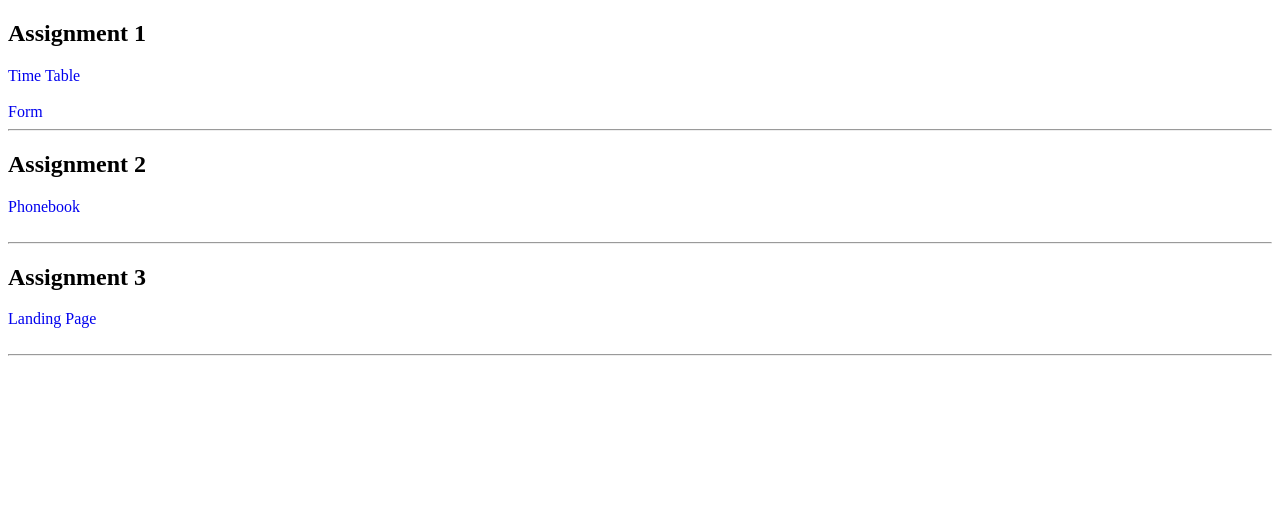
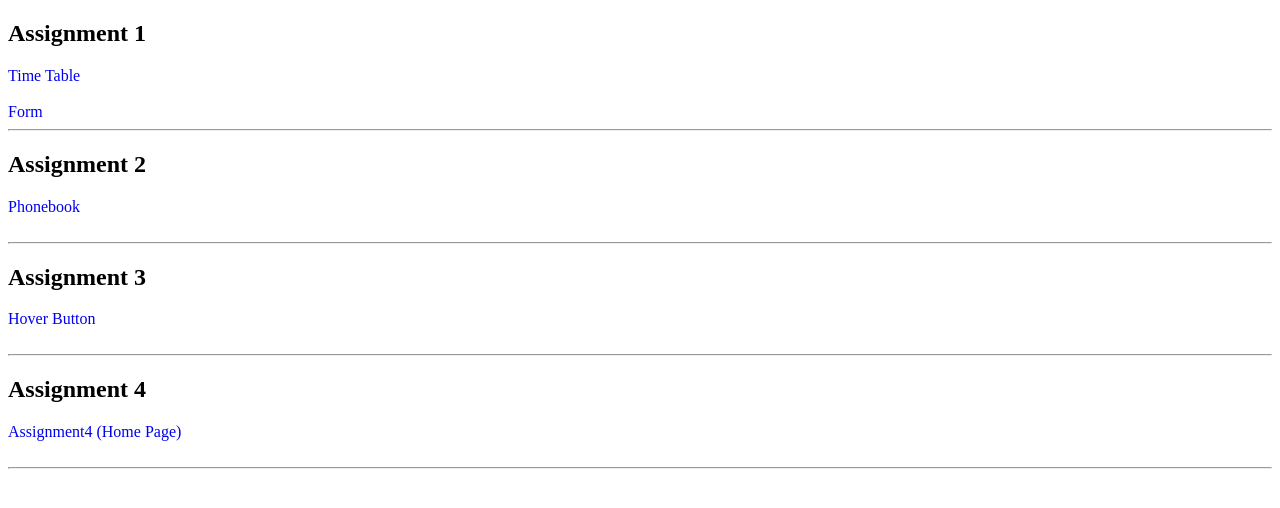
Before and after one commit to harshal-99/aashay99999.github.io, a plain HTML site: page index.html in a window 1280 px wide. Drawn offline with Linux system fonts and the light colour scheme.

Commit message:
Update index.html

```diff
--- a/index.html
+++ b/index.html
@@ -23,7 +23,10 @@
     <a href="phonebook.html"> Phonebook</a><br><br>
     <hr>
     <H2>Assignment 3</H2>
-    <a href="landing page.html"> Landing Page</a><br><br>
+    <a href="landing page.html"> Hover Button</a><br><br>
+    <hr>
+    <H2>Assignment 4</H2>
+    <a href="assignment4.html"> Assignment4 (Home Page)</a><br><br>
     <hr>
 
 
```
